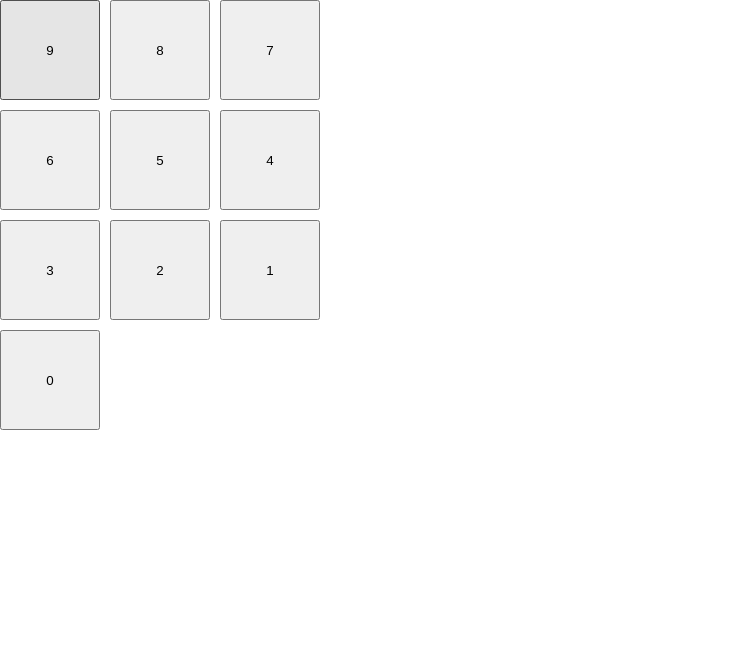
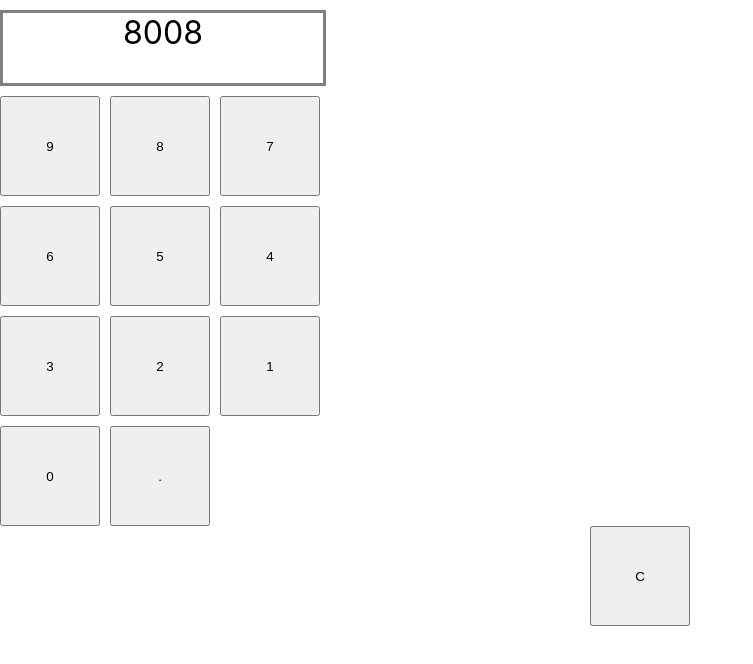
Before and after one commit to zenlex/jscalc, a React (Create React App) app: page / in a window 1280 px wide. Shown: the top 664 px of the page, without its empty margins (0-753 px from the left). Built offline with nearby package versions, Linux system fonts and the light colour scheme.

Commit message:
basic digit input implemented

```diff
--- a/src/App.jsx
+++ b/src/App.jsx
@@ -1,11 +1,15 @@
 import React from 'react';
 import './App.css';
 import DigitContainer from './components/digits'
+import DisplayContainer from './components/display'
+import ClearContainer from './components/clearkey'
 
 function App() {
   return (
     <div className="App">
+      <DisplayContainer />
       <DigitContainer />
+      <ClearContainer />
     </div>
   );
 }
--- a/src/actions.jsx
+++ b/src/actions.jsx
@@ -2,7 +2,6 @@
 import { ADD, SUBTRACT, MULTIPLY, DIVIDE, EQUALS, CLEAR, DIGIT } from './constants'
 
 function clickDigit(num){
-    console.log('calling clickDigit action creator with num = ', num);
     return{
         type: DIGIT,
         num: num
--- /dev/null
+++ b/src/components/clearkey.jsx
@@ -0,0 +1,25 @@
+import React from 'react'
+import {connect} from 'react-redux'
+import {clearIt} from '../actions'
+
+
+function ClearKey(props){
+    return <button className='key clear' onClick={props.clickHandle}>C</button>
+}
+
+const ClearContainer = props => {
+        return(
+            <ClearKey clickHandle={props.clickHandle} />
+        )
+}
+
+const mapDispatchToProps = dispatch => {
+    return{
+        clickHandle: event => {
+            dispatch(clearIt())
+
+        }
+    }
+}
+
+export default connect(null, mapDispatchToProps)(ClearContainer);
--- a/src/components/digits.jsx
+++ b/src/components/digits.jsx
@@ -8,10 +8,10 @@ function DigitKey(props){
 }
 
 const DigitContainer = props => {
-    const digitArr = ['9', '8', '7', '6', '5', '4', '3', '2', '1', '0']
+    const digitArr = ['9', '8', '7', '6', '5', '4', '3', '2', '1', '0', '.']
     let digGrid = digitArr.map((digObj, i, digitArr)=>{
         return(
-            <DigitKey value={digitArr[i]} onClick={props.clickHandle} key={i} />
+            <DigitKey value={digitArr[i]} clickHandle={props.clickHandle} key={i} />
         )
     })
     return(
@@ -24,7 +24,8 @@ const DigitContainer = props => {
 const mapDispatchToProps = dispatch => {
     return{
         clickHandle: event => {
-            dispatch(clickDigit(event.target.id))
+            dispatch(clickDigit(event.target.value))
+
         }
     }
 }
--- /dev/null
+++ b/src/components/display.jsx
@@ -0,0 +1,21 @@
+import React from 'react';
+import { connect } from 'react-redux';
+
+function Display(props){
+
+    return(
+        <div id='display'>
+            {props.currNum}
+        </div>
+    )
+}
+
+function DisplayContainer(props){
+    return <Display currNum={props.currNum}/>
+}
+
+function mapStateToProps(state){
+    return {currNum : state.currNumArr}
+}
+
+export default connect(mapStateToProps)(DisplayContainer);
--- a/src/constants.js
+++ b/src/constants.js
@@ -9,10 +9,10 @@ const DIGIT = 'DIGIT';
 
 const initState = {
     prevNum: 0,
-    currNumArr: [],
+    currNumArr: ['8','0','0','8'],
     result: 0,
     history: '',
-    display: '',
+    display: 'DefaultDisplay',
     currOp: ''
 }
 export {DIGIT, ADD, SUBTRACT, MULTIPLY, DIVIDE, EQUALS, CLEAR, initState}
--- a/src/index.css
+++ b/src/index.css
@@ -22,3 +22,11 @@ code {
   grid-template-columns:repeat(3, 110px);
   grid-template-rows:repeat(3, 110px);
 }
+
+#display{
+  width: 320px;
+  height: 70px;
+  margin: 10px 0px;
+  border: 3px solid gray;
+  font-size: 2em;
+}
--- a/src/index.jsx
+++ b/src/index.jsx
@@ -3,12 +3,12 @@ import ReactDOM from 'react-dom';
 import './index.css';
 import App from './App';
 import * as serviceWorker from './serviceWorker';
-import { combineReducers, createStore } from 'redux'
+import { createStore } from 'redux'
 import { Provider } from 'react-redux'
-import * as reducers from './reducers'
-const calcApp = combineReducers(reducers)
-const store = createStore(calcApp)
+import calcReducer from './reducers'
 
+const store = createStore(calcReducer)
+console.log(store.getState());
 ReactDOM.render(
   <React.StrictMode>
     <Provider store = {store}>
--- a/src/reducers.jsx
+++ b/src/reducers.jsx
@@ -1,22 +1,39 @@
 
-import {initState, DIGIT} from './constants'
+import { initState, DIGIT, CLEAR } from './constants'
 
-function digitReducer(state = initState, action){
+function calcReducer(state = initState, action){
     switch(action.type){
         case DIGIT:
-            console.log('Digit Action Called in digitReducer')
-            break;
+            let newArr = state.currNumArr.slice();
+            let valid = false;
+            if(action.num === '0'){
+                valid = newArr[0] !== '0'
+                || newArr === []
+                || newArr.length > 2 ? true : false;
+            } else if(action.num === '.'){
+                if(newArr[0] === undefined){
+                    newArr = ['0']
+                    valid = true;
+                }else{
+                    valid = !newArr.includes('.')
+                }
+            } else if(action.num.match(/[1-9]/)){
+                console.log('NonZero found....newArr = ', newArr)
+                valid = ((newArr[0] === '0' && newArr[1] === '.') || newArr[0] !== '0');
+            }
+
+            if(valid){
+                newArr.push(action.num)
+                return Object.assign({}, state, {currNumArr: newArr})
+            } else{
+                return state;
+            }
+
+        case CLEAR:
+            return Object.assign({}, state, {currNumArr:[]})
         default:
             return state;
     }
 }
 
-function operationReducer(state = initState, action){
-    switch(action.type){
-
-        default:
-            return state;
-    }
-}
-
-export { digitReducer, operationReducer }
+export default calcReducer
```
